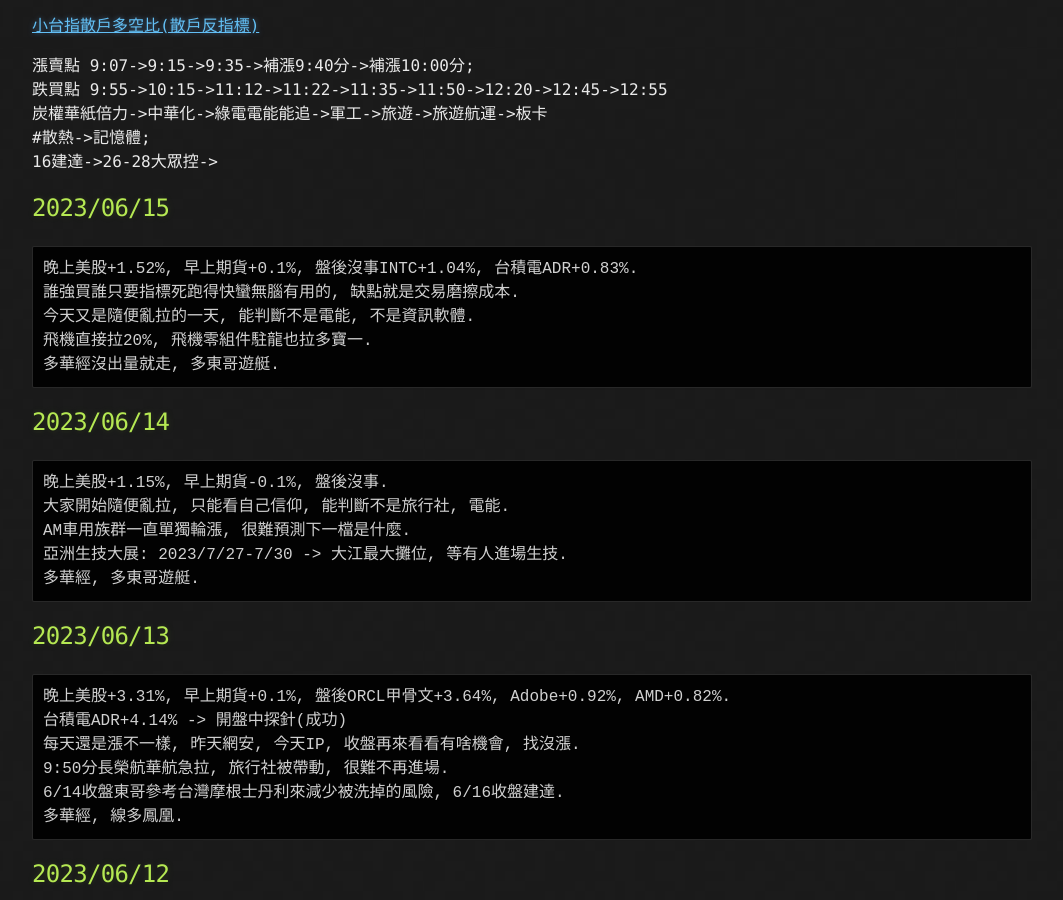
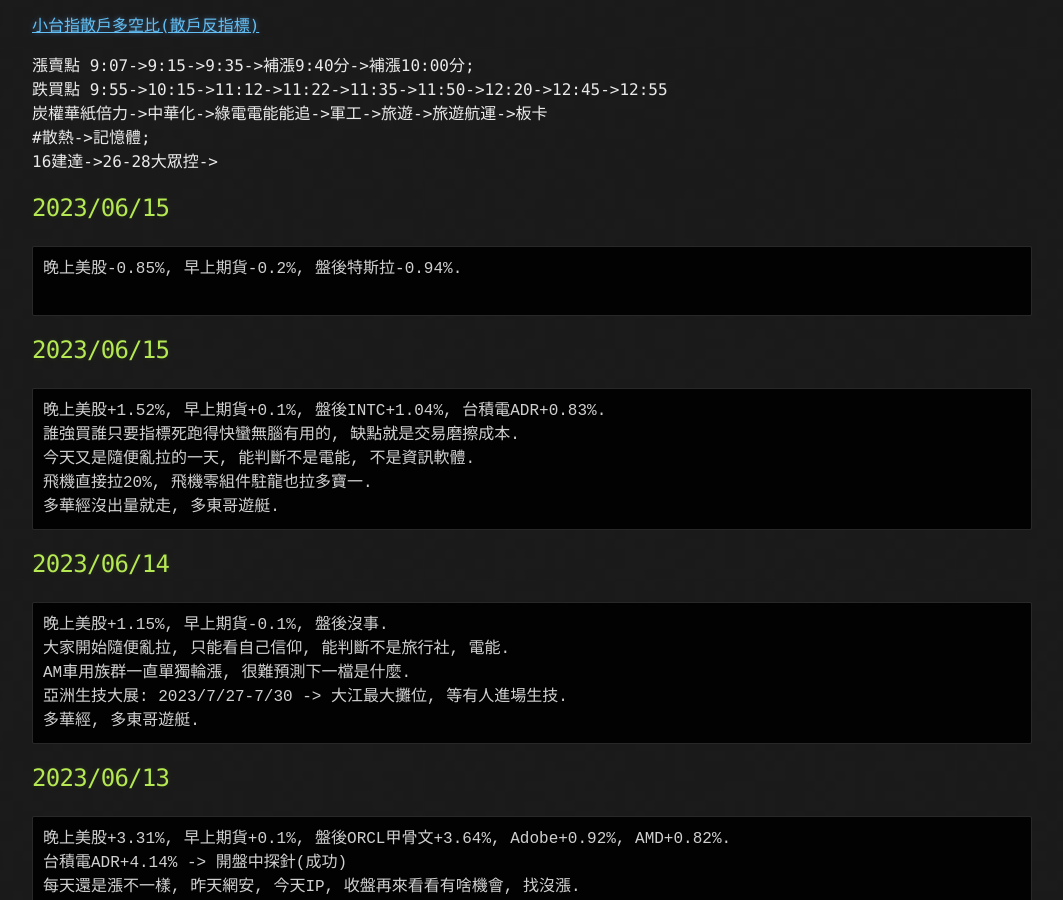
Before and after one commit to lepg5487/Stock_God, a Jekyll site: the page built from index.md, in a window 1280 px wide and 900 px high, scrolled down 484 px. Shown: the whole window, without its empty margins (108-1171 px from the left). Built offline with Jekyll 4.4.1, drawn with Linux system fonts in a browser that asks for light colours; our own code applies the rules of GitHub Pages for plain Markdown files.

Commit message:
Update index.md

````diff
--- a/index.md
+++ b/index.md
@@ -24,7 +24,13 @@ layout: testlayouts
 
 ## 2023/06/15
 ```
-晚上美股+1.52%, 早上期貨+0.1%, 盤後沒事INTC+1.04%, 台積電ADR+0.83%.
+晚上美股-0.85%, 早上期貨-0.2%, 盤後特斯拉-0.94%.
+
+```
+
+## 2023/06/15
+```
+晚上美股+1.52%, 早上期貨+0.1%, 盤後INTC+1.04%, 台積電ADR+0.83%.
 誰強買誰只要指標死跑得快蠻無腦有用的, 缺點就是交易磨擦成本.
 今天又是隨便亂拉的一天, 能判斷不是電能, 不是資訊軟體.
 飛機直接拉20%, 飛機零組件駐龍也拉多寶一.
````
